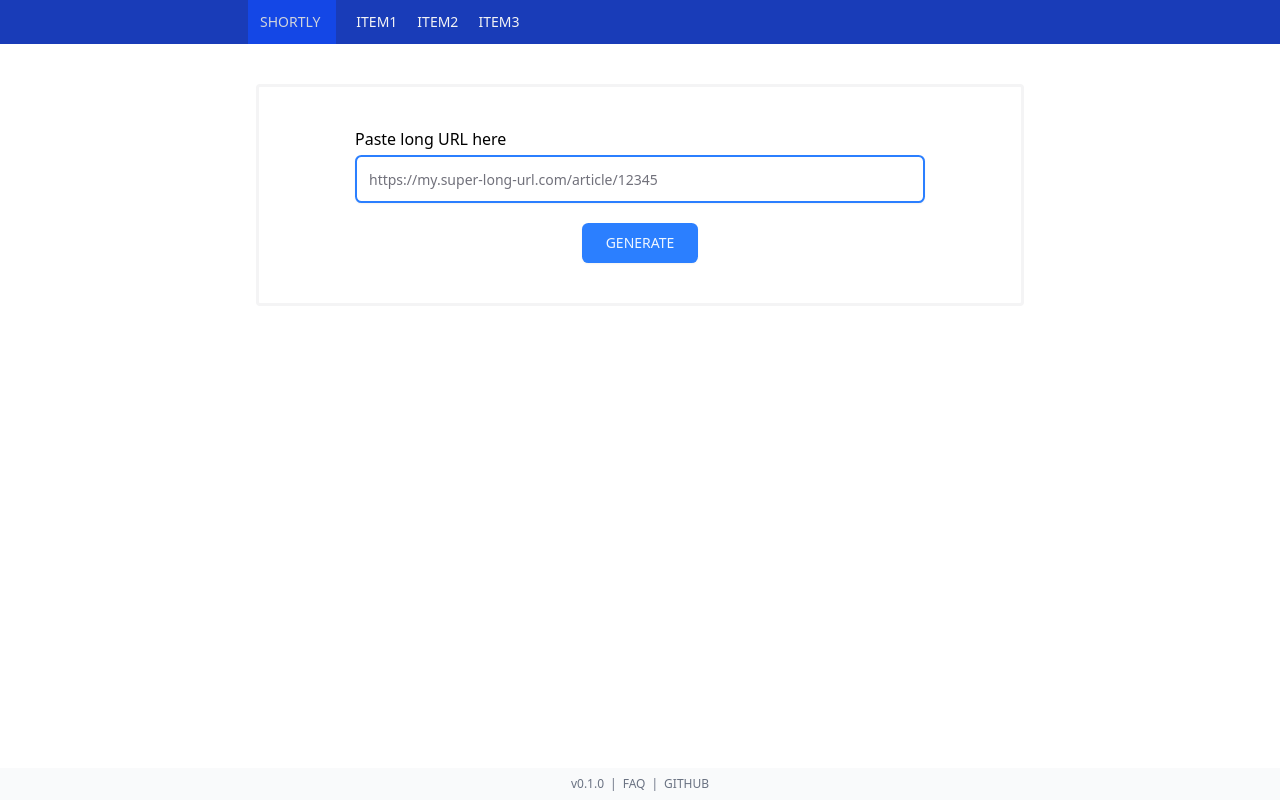
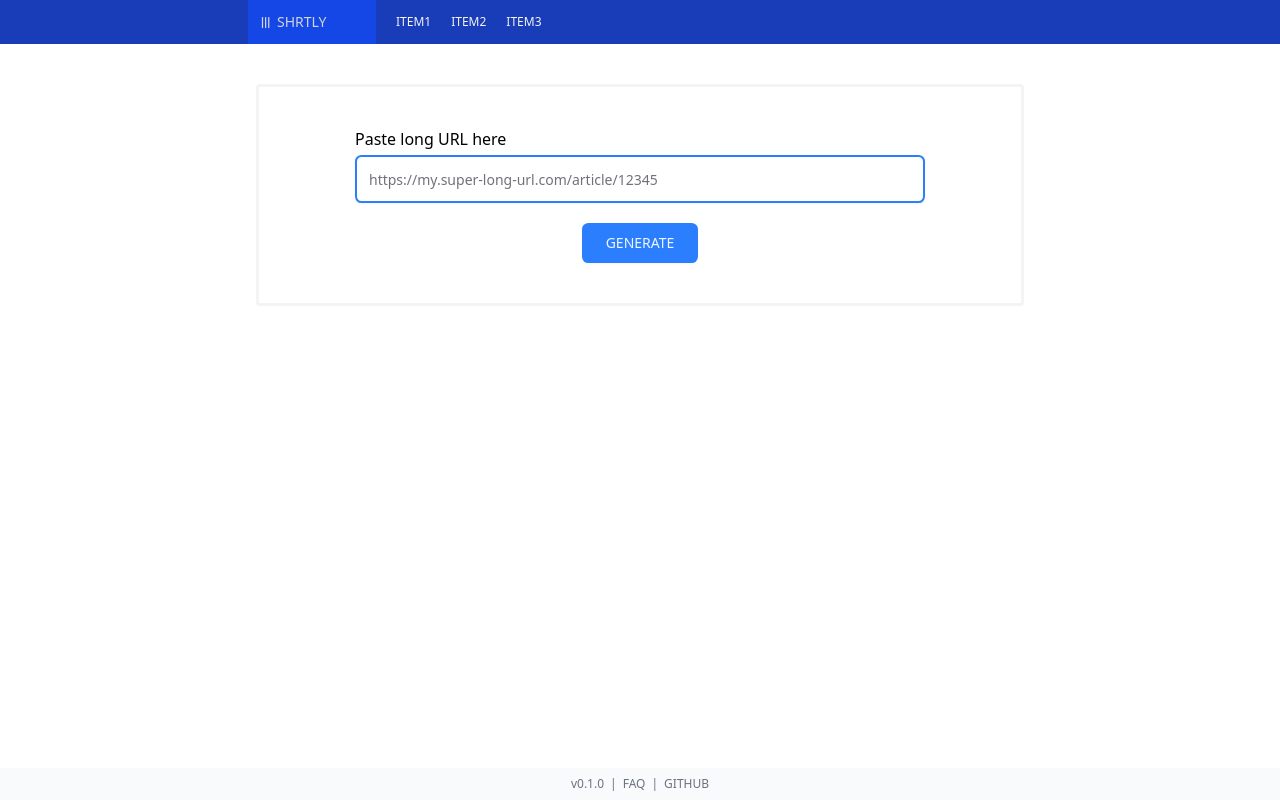
Before and after one commit to lebe-dev/shortly, a SvelteKit app in the folder frontend/: page / in a window 1280 px wide. Built offline with nearby package versions, Linux system fonts and the light colour scheme.

Commit message:
Improve top menu

```diff
--- a/frontend/src/routes/+layout.svelte
+++ b/frontend/src/routes/+layout.svelte
@@ -4,6 +4,8 @@
 	import { ModeWatcher } from 'mode-watcher';
 
 	let { children } = $props();
+
+	let showFullAppName: boolean = $state(false);
 </script>
 
 <Toaster position="top-right" />
@@ -14,8 +16,51 @@
 	<!-- Header -->
 	<div class="bg-blue-800">
 		<div class="mx-auto flex max-w-7xl items-center gap-5 px-62">
-			<div class="bg-blue-700 ps-3 pe-4 pt-3 pb-3 text-sm text-gray-300">SHORTLY</div>
-			<div class="text-secondary flex items-center gap-5 text-sm">
+			<a href="/" title="Go to main page">
+				<div
+					class="block w-32 bg-blue-700 ps-3 pe-4 pt-3 pb-3 text-sm font-medium text-gray-300"
+					onmouseenter={() => (showFullAppName = true)}
+					onmouseleave={() => (showFullAppName = false)}
+				>
+					<div class="flex items-center">
+						{#if showFullAppName}
+							<svg
+								xmlns="http://www.w3.org/2000/svg"
+								width="15"
+								height="15"
+								viewBox="0 0 24 24"
+								fill="none"
+								stroke="currentColor"
+								stroke-width="2"
+								stroke-linecap="round"
+								stroke-linejoin="round"
+								class="lucide lucide-tally4-icon lucide-tally-4 me-0.5 inline-block"
+								><path d="M4 4v16" /><path d="M9 4v16" /><path d="M14 4v16" /><path
+									d="M19 4v16"
+								/></svg
+							>
+
+							SHORTLY
+						{:else}
+							<svg
+								xmlns="http://www.w3.org/2000/svg"
+								width="15"
+								height="15"
+								viewBox="0 0 24 24"
+								fill="none"
+								stroke="currentColor"
+								stroke-width="2"
+								stroke-linecap="round"
+								stroke-linejoin="round"
+								class="lucide lucide-tally3-icon lucide-tally-3 me-0.5 inline-block"
+								><path d="M4 4v16" /><path d="M9 4v16" /><path d="M14 4v16" /></svg
+							> SHRTLY
+						{/if}
+					</div>
+				</div>
+			</a>
+
+			<div class="text-secondary flex items-center gap-5 text-xs">
 				<div>ITEM1</div>
 				<div>ITEM2</div>
 				<div>ITEM3</div>
```
